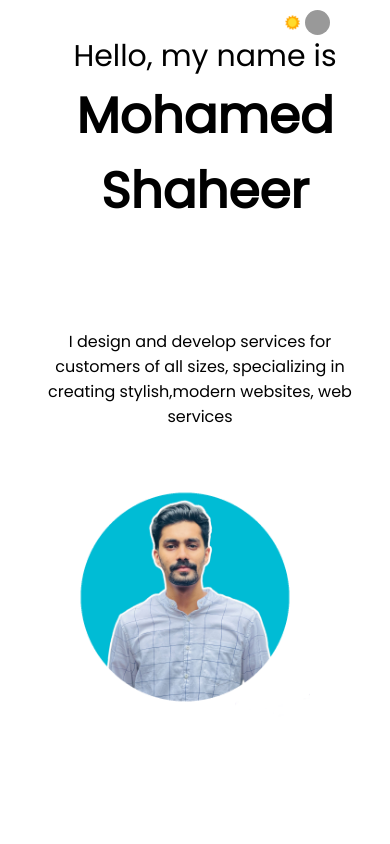
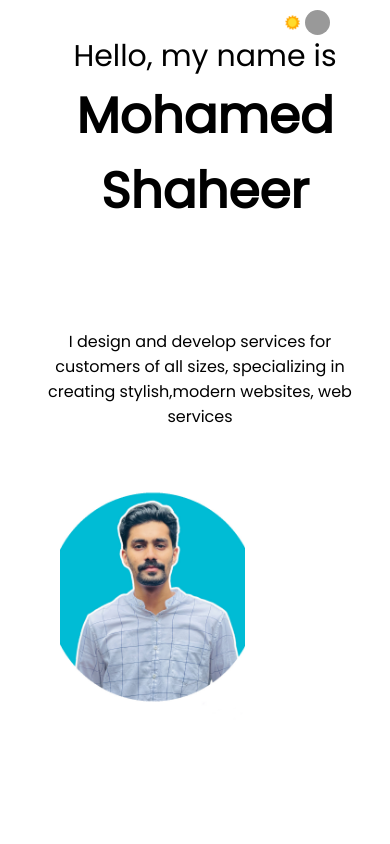
Before and after one commit to shaheermohamed/portfolio-react-website, a React (Create React App) app: page / in a window 390 px wide. Shown: the top 844 px of the page. Built offline with nearby package versions, Linux system fonts and the light colour scheme.

Commit message:
image size correction

```diff
--- a/src/component/intro/intro.css
+++ b/src/component/intro/intro.css
@@ -67,9 +67,9 @@
   }
 .i-img{
 
-    margin-left: 50px;
-
-   height: 750px;
+    margin-top: 200px;
+   width: 50%;
+   height:50%;
    object-fit: cover;
    position: absolute;
 }
@@ -98,7 +98,7 @@
         height: 50px;
         font-size: 15px;
         font-weight: bold;
-        color: #59b256;
+        color: rgb(37, 150, 190);
         display: flex;
         align-items: center;
     }
```
